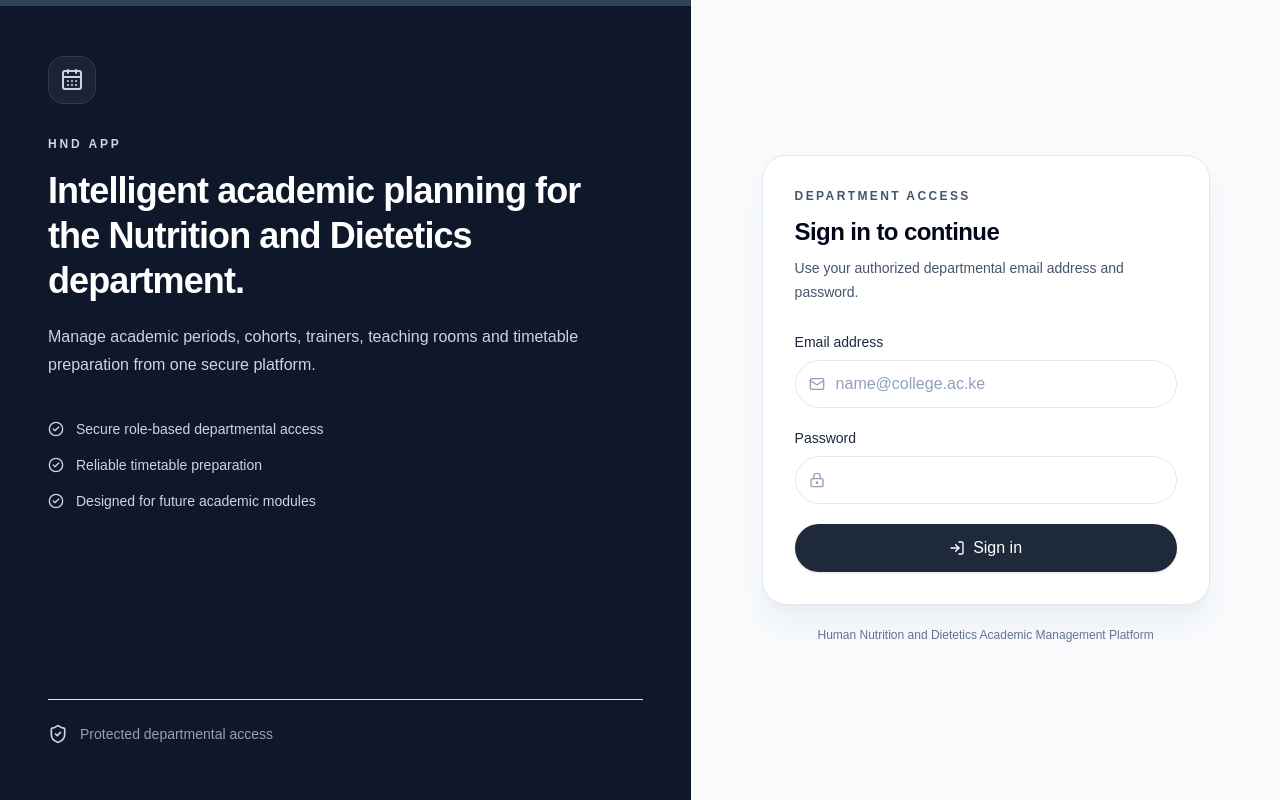
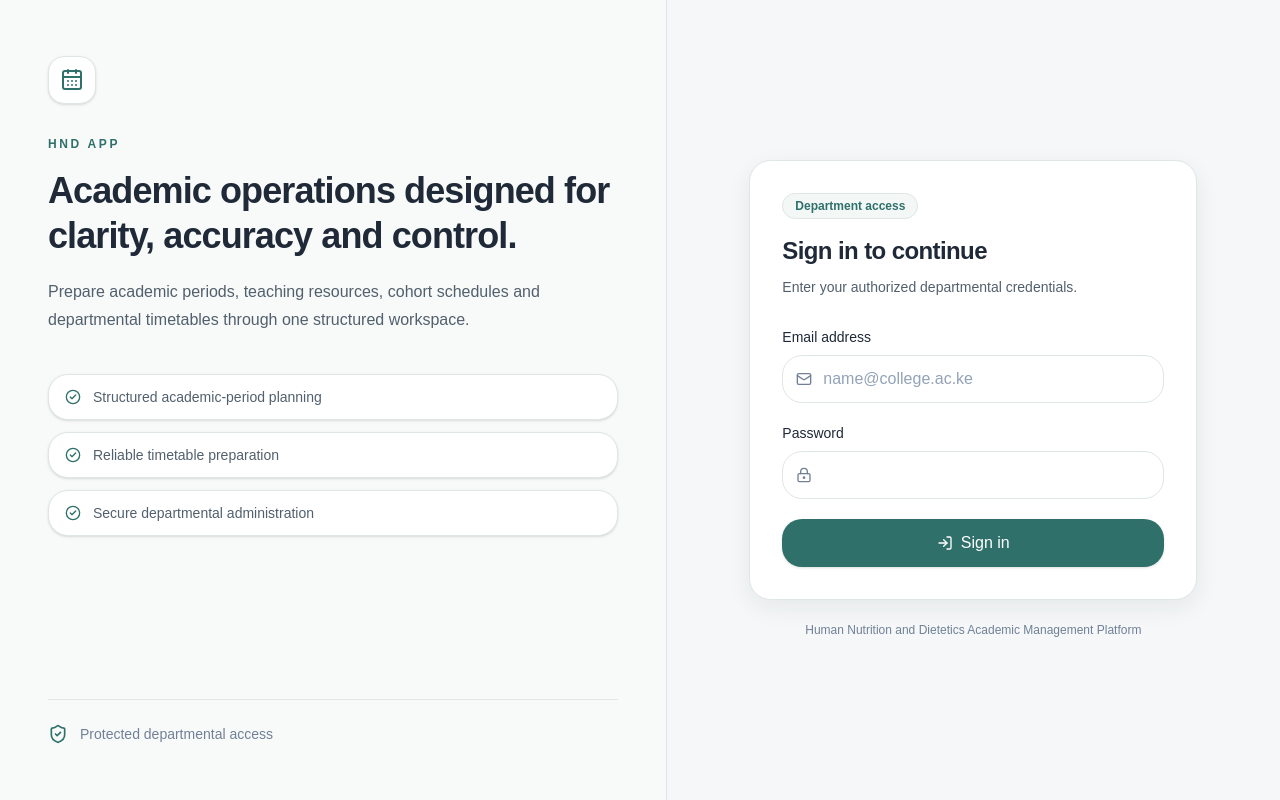
Before and after one commit to Sozi-source/academic-timetabler, a Next.js app: page /login in a window 1280 px wide. Built offline with nearby package versions, Linux system fonts and the light colour scheme.

Commit message:
feat(design-system): apply light teal enterprise theme

```diff
--- a/src/app/(auth)/login/page.tsx
+++ b/src/app/(auth)/login/page.tsx
@@ -19,6 +19,12 @@ interface LoginPageProps {
   }>;
 }
 
+const platformFeatures = [
+  'Structured academic-period planning',
+  'Reliable timetable preparation',
+  'Secure departmental administration',
+];
+
 export default async function LoginPage({
   searchParams,
 }: LoginPageProps) {
@@ -30,105 +36,93 @@ export default async function LoginPage({
       : undefined;
 
   return (
-    <main className="min-h-screen bg-slate-50 lg:grid lg:grid-cols-[1.08fr_0.92fr]">
-      <section className="relative hidden overflow-hidden bg-[#0f172a] px-12 py-14 text-white lg:flex lg:flex-col lg:justify-between">
-        <div
-          className="pointer-events-none absolute inset-x-0 top-0 h-1.5 bg-slate-700"
-          aria-hidden="true"
-        />
-
+    <main className="min-h-screen bg-background lg:grid lg:grid-cols-[1fr_0.92fr]">
+      <section className="relative hidden border-r border-border bg-surface-subtle px-12 py-14 lg:flex lg:flex-col lg:justify-between">
         <div>
-          <div className="flex size-12 items-center justify-center rounded-2xl bg-white/5 text-slate-300 ring-1 ring-inset ring-white/10">
+          <div className="flex size-12 items-center justify-center rounded-2xl border border-border bg-surface text-primary shadow-sm">
             <CalendarDays
               className="size-6"
               aria-hidden="true"
             />
           </div>
 
-          <p className="mt-8 text-xs font-semibold uppercase tracking-[0.24em] text-slate-300">
+          <p className="mt-8 text-xs font-semibold uppercase tracking-[0.22em] text-primary">
             HND App
           </p>
 
-          <h1 className="mt-4 max-w-xl text-4xl font-semibold leading-tight tracking-tight">
-            Intelligent academic planning for the
-            Nutrition and Dietetics department.
+          <h1 className="mt-4 max-w-xl text-4xl font-semibold leading-tight tracking-tight text-text-primary">
+            Academic operations designed for clarity,
+            accuracy and control.
           </h1>
 
-          <p className="mt-5 max-w-xl text-base leading-7 text-slate-300">
-            Manage academic periods, cohorts, trainers,
-            teaching rooms and timetable preparation
-            from one secure platform.
+          <p className="mt-5 max-w-xl text-base leading-7 text-text-secondary">
+            Prepare academic periods, teaching resources,
+            cohort schedules and departmental timetables
+            through one structured workspace.
           </p>
 
-          <div className="mt-10 grid max-w-xl gap-4">
-            {[
-              'Secure role-based departmental access',
-              'Reliable timetable preparation',
-              'Designed for future academic modules',
-            ].map((item) => (
+          <div className="mt-10 grid max-w-xl gap-3">
+            {platformFeatures.map((item) => (
               <div
                 key={item}
-                className="flex items-center gap-3 text-sm text-slate-300"
+                className="flex items-center gap-3 rounded-xl border border-border-soft bg-surface px-4 py-3 text-sm text-text-secondary shadow-sm"
               >
                 <CheckCircle2
-                  className="size-4 shrink-0 text-slate-300"
+                  className="size-4 shrink-0 text-primary"
                   aria-hidden="true"
                 />
+
                 <span>{item}</span>
               </div>
             ))}
           </div>
         </div>
 
-        <div className="flex items-center gap-3 border-t border-white/10 pt-6 text-sm text-slate-400">
+        <div className="flex items-center gap-3 border-t border-border pt-6 text-sm text-text-muted">
           <ShieldCheck
-            className="size-5 text-slate-300"
+            className="size-5 text-primary"
             aria-hidden="true"
           />
+
           Protected departmental access
         </div>
       </section>
 
-      <section className="relative flex min-h-screen items-center justify-center px-5 py-10 sm:px-8 lg:min-h-0">
-        <div
-          className="absolute inset-x-0 top-0 h-1.5 bg-slate-700 lg:hidden"
-          aria-hidden="true"
-        />
-
+      <section className="flex min-h-screen items-center justify-center px-5 py-10 sm:px-8 lg:min-h-0">
         <div className="w-full max-w-md">
           <div className="mb-7 lg:hidden">
-            <div className="flex size-11 items-center justify-center rounded-xl bg-slate-100 text-slate-700">
+            <div className="flex size-11 items-center justify-center rounded-xl border border-border bg-surface text-primary shadow-sm">
               <CalendarDays
                 className="size-5"
                 aria-hidden="true"
               />
             </div>
 
-            <p className="mt-4 text-xs font-semibold uppercase tracking-[0.2em] text-slate-700">
+            <p className="mt-4 text-xs font-semibold uppercase tracking-[0.2em] text-primary">
               HND App
             </p>
           </div>
 
-          <div className="rounded-3xl border border-slate-200 bg-white p-6 shadow-xl shadow-slate-200/60 sm:p-8">
-            <p className="text-xs font-semibold uppercase tracking-[0.2em] text-slate-600">
-              Department access
-            </p>
+          <div className="rounded-[1.35rem] border border-border bg-surface p-6 shadow-[var(--shadow-md)] sm:p-8">
+            <div className="mb-7">
+              <div className="inline-flex rounded-full border border-border bg-primary-subtle px-3 py-1 text-xs font-semibold text-primary">
+                Department access
+              </div>
 
-            <h2 className="mt-3 text-2xl font-semibold tracking-tight text-slate-950">
-              Sign in to continue
-            </h2>
+              <h2 className="mt-4 text-2xl font-semibold tracking-tight text-text-primary">
+                Sign in to continue
+              </h2>
 
-            <p className="mt-2 text-sm leading-6 text-slate-600">
-              Use your authorized departmental email
-              address and password.
-            </p>
+              <p className="mt-2 text-sm leading-6 text-text-secondary">
+                Enter your authorized departmental
+                credentials.
+              </p>
+            </div>
 
-            <div className="mt-7">
-              <LoginForm nextPath={nextPath} />
-            </div>
+            <LoginForm nextPath={nextPath} />
           </div>
 
-          <p className="mt-5 text-center text-xs leading-5 text-slate-500">
+          <p className="mt-5 text-center text-xs leading-5 text-text-muted">
             Human Nutrition and Dietetics Academic
             Management Platform
           </p>
--- a/src/app/globals.css
+++ b/src/app/globals.css
@@ -2,79 +2,88 @@
 
 /* ============================================================
    HND App Design System
-   Restrained enterprise palette for academic operations
+   Light Django-inspired enterprise theme
    ============================================================ */
 
 :root {
-  /* Core surfaces */
-  --background: #f8fafc;
-  --foreground: #0f172a;
+  /* Application surfaces */
+  --background: #f5f7f8;
+  --foreground: #1f2937;
 
   --surface: #ffffff;
-  --surface-subtle: #f1f5f9;
-  --surface-muted: #e2e8f0;
-  --surface-inverse: #0f172a;
+  --surface-subtle: #f8faf9;
+  --surface-muted: #eef3f2;
+  --surface-raised: #ffffff;
+
+  /* Teal identity */
+  --primary: #2f706b;
+  --primary-hover: #285f5b;
+  --primary-active: #214f4c;
+  --primary-soft: #e8f2f1;
+  --primary-subtle: #f3f8f7;
+  --primary-foreground: #ffffff;
 
   /* Navigation */
-  --navigation: #0f172a;
-  --navigation-hover: #1e293b;
-  --navigation-active: #334155;
-  --navigation-text: #cbd5e1;
-  --navigation-text-active: #ffffff;
-
-  /* Brand and actions */
-  --primary: #1e293b;
-  --primary-hover: #0f172a;
-  --primary-foreground: #ffffff;
-
-  --secondary: #e2e8f0;
-  --secondary-hover: #cbd5e1;
-  --secondary-foreground: #1e293b;
+  --navigation-background: #ffffff;
+  --navigation-border: #dce5e3;
+  --navigation-text: #52615f;
+  --navigation-hover: #f1f6f5;
+  --navigation-active: #e5f0ee;
+  --navigation-active-text: #245b57;
 
   /* Text */
-  --text-primary: #0f172a;
-  --text-secondary: #475569;
-  --text-muted: #64748b;
+  --text-primary: #1f2937;
+  --text-secondary: #52606d;
+  --text-muted: #718096;
   --text-subtle: #94a3b8;
-  --text-inverse: #f8fafc;
+  --text-inverse: #ffffff;
 
-  /* Borders and focus */
-  --border: #e2e8f0;
-  --border-strong: #cbd5e1;
-  --focus-ring: #94a3b8;
+  /* Borders */
+  --border: #dfe6e5;
+  --border-soft: #e9eeed;
+  --border-strong: #cbd6d4;
+
+  /* Focus */
+  --focus-ring: #9fc5c1;
+  --focus-border: #3b7f79;
+
+  /* Secondary actions */
+  --secondary: #edf2f1;
+  --secondary-hover: #e2e9e8;
+  --secondary-foreground: #33413f;
 
   /* Semantic states */
-  --success: #166534;
-  --success-surface: #f0fdf4;
-  --success-border: #bbf7d0;
+  --success: #34745b;
+  --success-surface: #edf7f1;
+  --success-border: #c7e4d3;
 
-  --warning: #92400e;
-  --warning-surface: #fffbeb;
-  --warning-border: #fde68a;
+  --warning: #8a641f;
+  --warning-surface: #fff8e7;
+  --warning-border: #ead8a6;
 
-  --danger: #991b1b;
-  --danger-surface: #fef2f2;
-  --danger-border: #fecaca;
+  --danger: #a34646;
+  --danger-surface: #fdf1f1;
+  --danger-border: #ebc8c8;
 
-  --info: #1e40af;
-  --info-surface: #eff6ff;
-  --info-border: #bfdbfe;
+  --info: #426b78;
+  --info-surface: #eef6f8;
+  --info-border: #c9dde2;
 
   /* Shape */
   --radius-sm: 0.5rem;
   --radius-md: 0.75rem;
   --radius-lg: 1rem;
-  --radius-xl: 1.5rem;
+  --radius-xl: 1.25rem;
 
   /* Elevation */
   --shadow-sm:
-    0 1px 2px rgb(15 23 42 / 0.04);
+    0 1px 2px rgb(31 41 55 / 0.04);
 
   --shadow-md:
-    0 8px 24px rgb(15 23 42 / 0.08);
+    0 8px 24px rgb(31 41 55 / 0.07);
 
   --shadow-lg:
-    0 20px 50px rgb(15 23 42 / 0.12);
+    0 20px 50px rgb(31 41 55 / 0.1);
 
   /* Layout */
   --content-max-width: 100rem;
@@ -89,24 +98,27 @@
   --color-surface: var(--surface);
   --color-surface-subtle: var(--surface-subtle);
   --color-surface-muted: var(--surface-muted);
-  --color-surface-inverse: var(--surface-inverse);
-
-  --color-navigation: var(--navigation);
-  --color-navigation-hover: var(--navigation-hover);
-  --color-navigation-active: var(--navigation-active);
-  --color-navigation-text: var(--navigation-text);
-  --color-navigation-text-active:
-    var(--navigation-text-active);
+  --color-surface-raised: var(--surface-raised);
 
   --color-primary: var(--primary);
   --color-primary-hover: var(--primary-hover);
-  --color-primary-foreground:
-    var(--primary-foreground);
+  --color-primary-active: var(--primary-active);
+  --color-primary-soft: var(--primary-soft);
+  --color-primary-subtle: var(--primary-subtle);
+  --color-primary-foreground: var(--primary-foreground);
 
-  --color-secondary: var(--secondary);
-  --color-secondary-hover: var(--secondary-hover);
-  --color-secondary-foreground:
-    var(--secondary-foreground);
+  --color-navigation-background:
+    var(--navigation-background);
+  --color-navigation-border:
+    var(--navigation-border);
+  --color-navigation-text:
+    var(--navigation-text);
+  --color-navigation-hover:
+    var(--navigation-hover);
+  --color-navigation-active:
+    var(--navigation-active);
+  --color-navigation-active-text:
+    var(--navigation-active-text);
 
   --color-text-primary: var(--text-primary);
   --color-text-secondary: var(--text-secondary);
@@ -115,8 +127,16 @@
   --color-text-inverse: var(--text-inverse);
 
   --color-border: var(--border);
+  --color-border-soft: var(--border-soft);
   --color-border-strong: var(--border-strong);
+
   --color-focus-ring: var(--focus-ring);
+  --color-focus-border: var(--focus-border);
+
+  --color-secondary: var(--secondary);
+  --color-secondary-hover: var(--secondary-hover);
+  --color-secondary-foreground:
+    var(--secondary-foreground);
 
   --color-success: var(--success);
   --color-success-surface: var(--success-surface);
@@ -149,7 +169,7 @@ body {
   min-height: 100vh;
   margin: 0;
   background: var(--background);
-  color: var(--foreground);
+  color: var(--text-primary);
   font-family:
     Arial,
     Helvetica,
@@ -174,6 +194,6 @@ textarea {
 }
 
 ::selection {
-  background: #cbd5e1;
-  color: #0f172a;
+  background: var(--primary-soft);
+  color: var(--primary-active);
 }
--- a/src/features/auth/login-form.tsx
+++ b/src/features/auth/login-form.tsx
@@ -48,7 +48,7 @@ export function LoginForm({
       {state.message ? (
         <div
           role="alert"
-          className="flex items-start gap-3 rounded-xl border border-red-200 bg-red-50 px-4 py-3 text-sm text-red-800"
+          className="flex items-start gap-3 rounded-xl border border-danger-border bg-danger-surface px-4 py-3 text-sm text-danger"
         >
           <AlertCircle
             className="mt-0.5 size-4 shrink-0"
@@ -62,14 +62,14 @@ export function LoginForm({
       <div className="space-y-2">
         <label
           htmlFor="email"
-          className="block text-sm font-medium text-slate-800"
+          className="block text-sm font-medium text-text-primary"
         >
           Email address
         </label>
 
         <div className="relative">
           <Mail
-            className="pointer-events-none absolute left-3.5 top-1/2 size-4 -translate-y-1/2 text-slate-400"
+            className="pointer-events-none absolute left-3.5 top-1/2 size-4 -translate-y-1/2 text-text-muted"
             aria-hidden="true"
           />
 
@@ -88,14 +88,14 @@ export function LoginForm({
                 : undefined
             }
             placeholder="name@college.ac.ke"
-            className="h-12 w-full rounded-xl border border-slate-300 bg-white pl-10 pr-4 text-sm text-slate-950 outline-none transition placeholder:text-slate-400 focus:border-slate-600 focus:ring-4 focus:ring-slate-200 disabled:cursor-not-allowed disabled:bg-slate-100 aria-invalid:border-red-400 aria-invalid:focus:border-red-500 aria-invalid:focus:ring-red-100"
+            className="h-12 w-full rounded-xl border border-border-strong bg-surface pl-10 pr-4 text-sm text-text-primary outline-none transition placeholder:text-text-subtle hover:border-[#b8c7c4] focus:border-focus-border focus:ring-4 focus:ring-focus-ring/25 disabled:cursor-not-allowed disabled:bg-surface-muted aria-invalid:border-danger aria-invalid:focus:ring-danger-border/40"
           />
         </div>
 
         {emailError ? (
           <p
             id="email-error"
-            className="text-xs font-medium text-red-700"
+            className="text-xs font-medium text-danger"
           >
             {emailError}
           </p>
@@ -105,14 +105,14 @@ export function LoginForm({
       <div className="space-y-2">
         <label
           htmlFor="password"
-          className="block text-sm font-medium text-slate-800"
+          className="block text-sm font-medium text-text-primary"
         >
           Password
         </label>
 
         <div className="relative">
           <LockKeyhole
-            className="pointer-events-none absolute left-3.5 top-1/2 size-4 -translate-y-1/2 text-slate-400"
+            className="pointer-events-none absolute left-3.5 top-1/2 size-4 -translate-y-1/2 text-text-muted"
             aria-hidden="true"
           />
 
@@ -129,14 +129,14 @@ export function LoginForm({
                 ? 'password-error'
                 : undefined
             }
-            className="h-12 w-full rounded-xl border border-slate-300 bg-white pl-10 pr-4 text-sm text-slate-950 outline-none transition focus:border-slate-600 focus:ring-4 focus:ring-slate-200 disabled:cursor-not-allowed disabled:bg-slate-100 aria-invalid:border-red-400 aria-invalid:focus:border-red-500 aria-invalid:focus:ring-red-100"
+            className="h-12 w-full rounded-xl border border-border-strong bg-surface pl-10 pr-4 text-sm text-text-primary outline-none transition hover:border-[#b8c7c4] focus:border-focus-border focus:ring-4 focus:ring-focus-ring/25 disabled:cursor-not-allowed disabled:bg-surface-muted aria-invalid:border-danger aria-invalid:focus:ring-danger-border/40"
           />
         </div>
 
         {passwordError ? (
           <p
             id="password-error"
-            className="text-xs font-medium text-red-700"
+            className="text-xs font-medium text-danger"
           >
             {passwordError}
           </p>
@@ -146,7 +146,7 @@ export function LoginForm({
       <button
         type="submit"
         disabled={pending}
-        className="flex h-12 w-full items-center justify-center gap-2 rounded-xl bg-[#1e293b] px-4 text-sm font-semibold text-white shadow-sm transition hover:bg-[#0f172a] focus:outline-none focus:ring-4 focus:ring-slate-300 disabled:cursor-not-allowed disabled:opacity-70"
+        className="flex h-12 w-full items-center justify-center gap-2 rounded-xl bg-primary px-4 text-sm font-semibold text-primary-foreground shadow-sm transition hover:bg-primary-hover focus:outline-none focus:ring-4 focus:ring-focus-ring/40 disabled:cursor-not-allowed disabled:opacity-65"
       >
         {pending ? (
           <>
```
